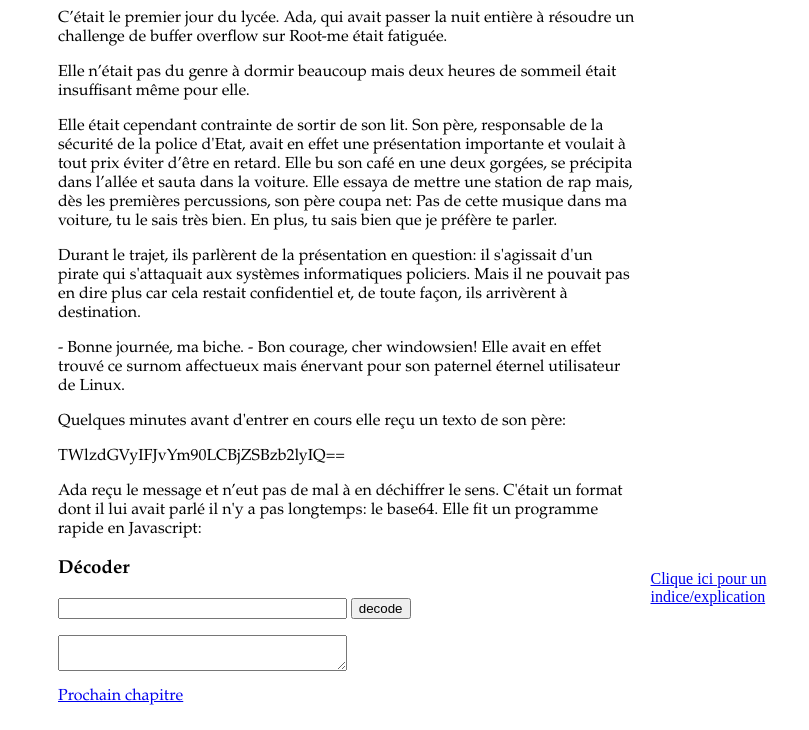
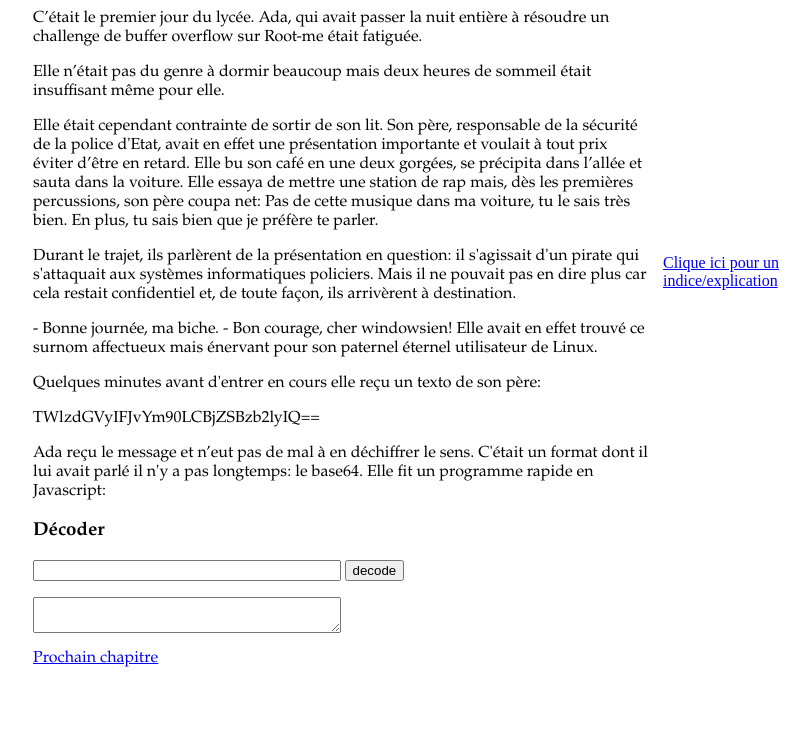
Before and after one commit to mikefromlyon69/hackingnovel, a plain HTML site: page index.html in a window 1280 px wide. Shown: the part 80-810 px from the top of the page, without its empty margins (182-991 px from the left). Drawn offline with Linux system fonts and the light colour scheme.

Commit message:
change css
CSS hint plus haut

```diff
--- a/css/style.css
+++ b/css/style.css
@@ -1,6 +1,6 @@
 .container {
   display: flex;
-  max-width: 800px;
+  max-width: 850px;
   margin: auto;
 }
 
@@ -36,7 +36,7 @@ input[type=text] {
 
 .hint-content {
   position: absolute;
-  bottom: 100px;
+  bottom: 50%;
 }
 
 #decoded {
```
